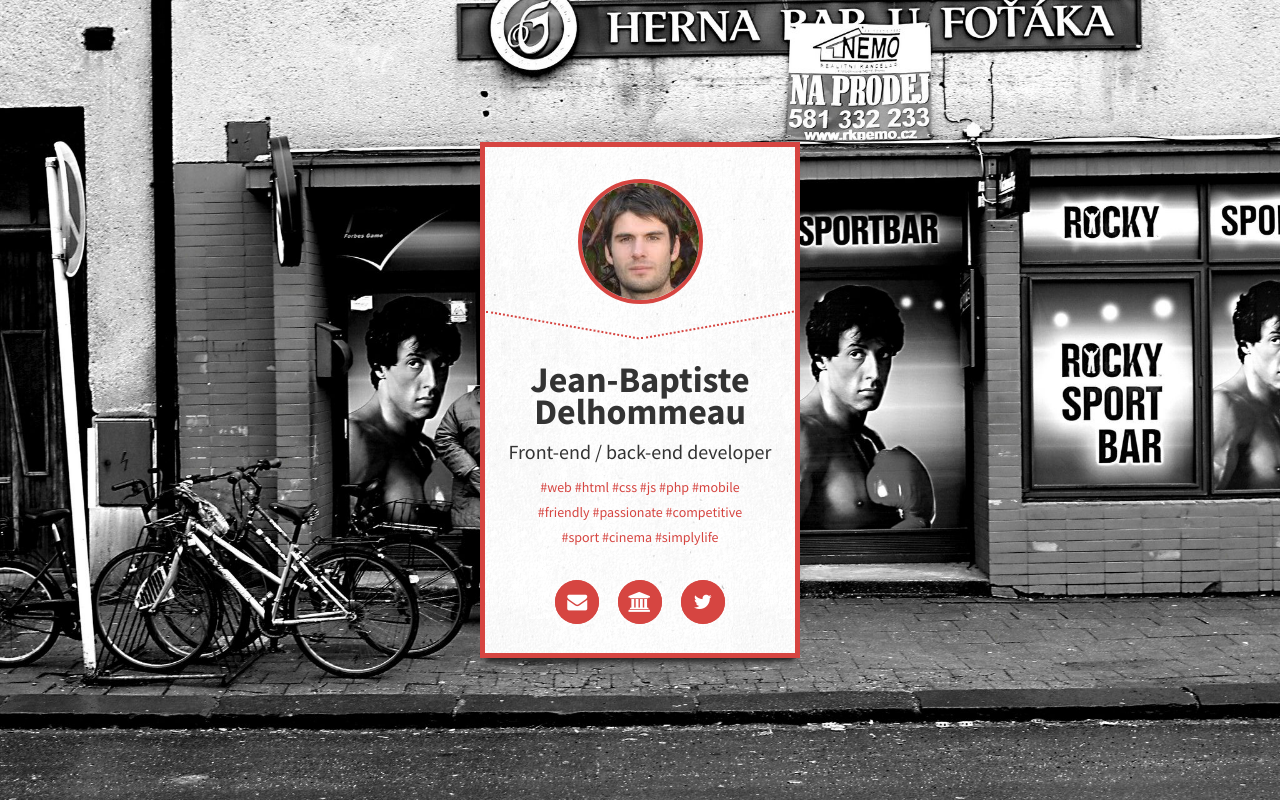
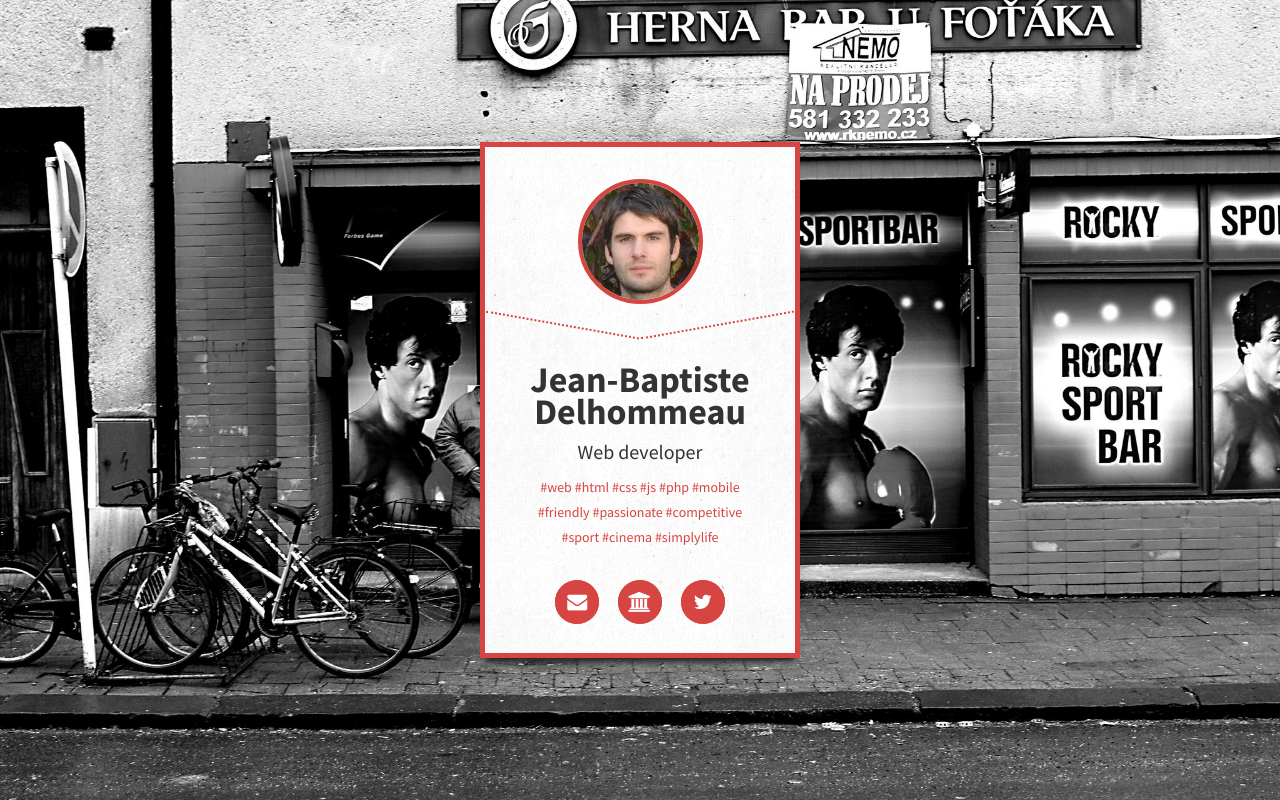
Before and after one commit to jbdelhommeau/jbdelhommeau.github.io, a plain HTML site: page index.html in a window 1280 px wide. Drawn offline with nearby package versions, Linux system fonts and the light colour scheme.

Commit message:
Update keywords

```diff
--- a/index.html
+++ b/index.html
@@ -2,10 +2,10 @@
 <html class="no-js">
     <head>
         <meta charset="utf-8">
-        <title>Jean-Baptiste Delhommeau | Front-end, Back-end developer</title>
+        <title>Jean-Baptiste Delhommeau | Web developer</title>
         <link rel="shortcut icon" type="image/ico" href="images/favicon.ico">
         <meta name="description" content="Jean-Baptiste Delhommeau, Front-end, Back-end developer">
-        <meta name="keywords" content="jean-baptiste,delhommeau,nantes,developpeur,développeur,dev,css,css3,html,html5,api,javascript,js,jquery,nodejs,node,frontend,front,engineer,loire-atlantique,gulp,cakephp,symfony,php,france">
+        <meta name="keywords" content="jean-baptiste,delhommeau,nantes,developpeur,développeur,dev,css,css3,html,html5,api,javascript,js,jquery,nodejs,node,angular,frontend,front,engineer,loire-atlantique,gulp,cakephp,symfony,laravel,php,france,scrum">
         <meta name="viewport" content="width=device-width, initial-scale=1">
 
         <link href='http://fonts.googleapis.com/css?family=Source+Sans+Pro:300,400,700,300italic,400italic,700italic' rel='stylesheet' type='text/css'>
@@ -35,7 +35,7 @@
 
                 <div class="about">
                 	<h3>Jean-Baptiste Delhommeau</h3>
-                	<p>Front-end / back-end developer</p>
+                	<p>Web developer</p>
                 	<p class="tag"><a href="#">#web</a> <a href="#">#html</a> <a href="#">#css</a> <a href="#">#js</a> <a href="#">#php</a> <a href="#">#mobile</a></p>
                 	<p class="tag"><a href="#">#friendly</a> <a href="#">#passionate</a> <a href="#">#competitive</a></p>
                 	<p class="tag"><a href="#">#sport</a> <a href="#">#cinema</a> <a href="#">#simplylife</a></p>
```
